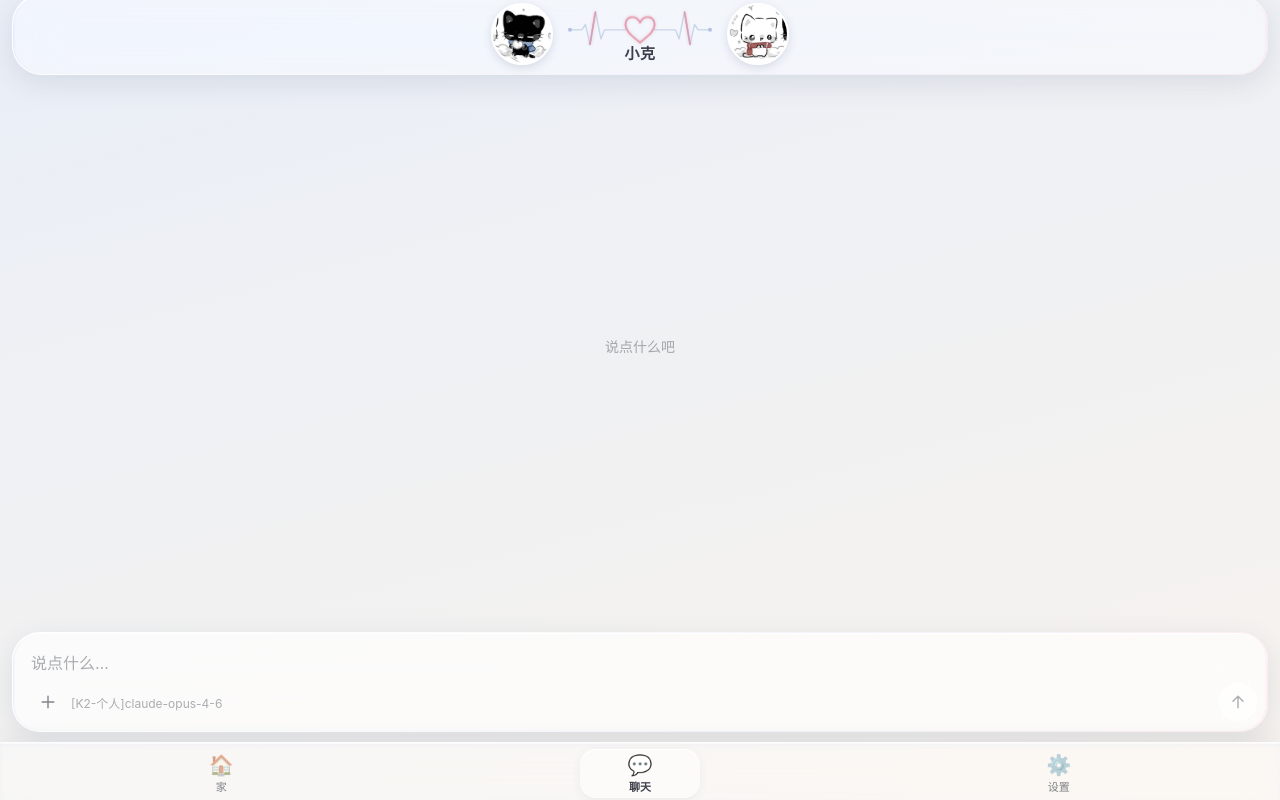
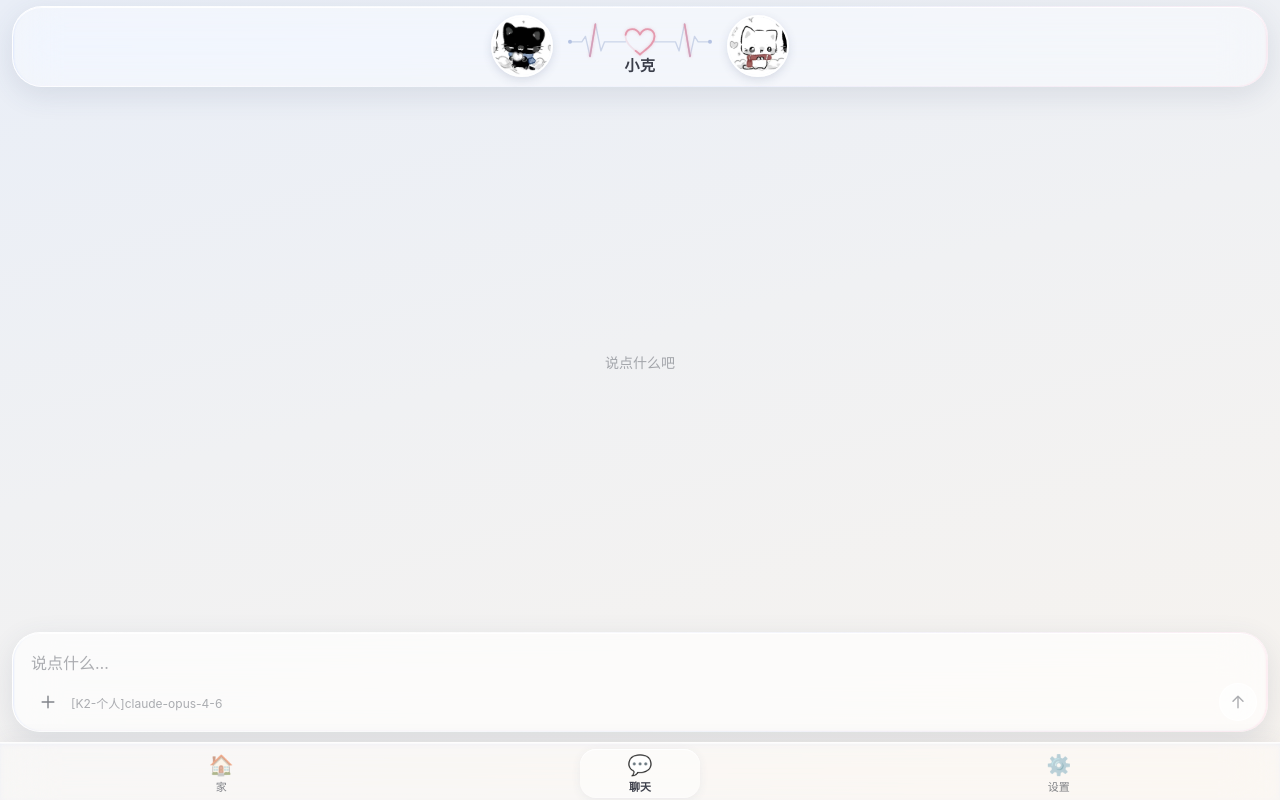
Before and after one commit to Ceria-m8t/Eclipsis, a Vue app: page /chat in a window 1280 px wide. Built offline with nearby package versions, Linux system fonts and the light colour scheme.

Commit message:
顶栏卡片上移到红框位置；爱心改为带缺口的描边沿轮廓流转

```diff
--- a/src/views/Chat.vue
+++ b/src/views/Chat.vue
@@ -694,10 +694,9 @@ const subtitle = computed(() => settings.value.chatSubtitle || '')
             <circle class="pulse-dot" cx="157" cy="24" r="2.2" />
             <path class="pulse-flow" pathLength="100" d="M4 24 H16 L20 18 L25 40 L31 4 L37 34 L41 24 H64" />
             <path class="pulse-flow" pathLength="100" d="M156 24 H144 L140 18 L135 40 L129 4 L123 34 L119 24 H96" />
-            <g class="pulse-heart">
-              <!-- 空心爱心，左右两端正好接上波形 -->
-              <path d="M80 38 C72 31 64 26 64 18 C64 13 67.5 10 71.5 10 C75.5 10 78.5 13 80 16 C81.5 13 84.5 10 88.5 10 C92.5 10 96 13 96 18 C96 26 88 31 80 38 Z" />
-            </g>
+            <!-- 空心爱心：底下一圈很淡的轮廓，上面一条带缺口的描边顺着爱心形状一直转 -->
+            <path class="heart-track" d="M80 38 C72 31 64 26 64 18 C64 13 67.5 10 71.5 10 C75.5 10 78.5 13 80 16 C81.5 13 84.5 10 88.5 10 C92.5 10 96 13 96 18 C96 26 88 31 80 38 Z" />
+            <path class="heart-flow" pathLength="100" d="M80 38 C72 31 64 26 64 18 C64 13 67.5 10 71.5 10 C75.5 10 78.5 13 80 16 C81.5 13 84.5 10 88.5 10 C92.5 10 96 13 96 18 C96 26 88 31 80 38 Z" />
           </svg>
           <div class="header-name">{{ settings.nameAI }}</div>
           <!-- 状态：他回复时显示"正在输入"；平时显示他自己设的状态；都没有就显示签名 -->
@@ -1074,7 +1073,7 @@ const subtitle = computed(() => settings.value.chatSubtitle || '')
 /* 独立的圆角卡片，上沿收在状态栏下面一点 */
 .header-card {
   width: 100%;
-  margin-top: calc(var(--safe-top) - 6px);
+  margin-top: 6px;
   border-radius: 30px;
   padding: 8px 16px 9px;
   display: flex;
@@ -1114,33 +1113,25 @@ const subtitle = computed(() => settings.value.chatSubtitle || '')
   filter: drop-shadow(0 0 2px rgba(228, 154, 174, 0.55));
 }
 .pulse-dot { fill: #b4c2e2; }
-.pulse-heart path {
-  fill: none;
+.heart-track { stroke: rgba(228, 154, 174, 0.22); stroke-width: 2; }
+/* 描边占 78、缺口 22，一圈 100；偏移量匀速走一圈，缺口就沿着爱心转 */
+.heart-flow {
   stroke: #e49aae;
   stroke-width: 2;
+  stroke-dasharray: 78 22;
+  animation: heart-flow 2.4s linear infinite;
   filter: drop-shadow(0 0 2px rgba(228, 154, 174, 0.5));
 }
-.pulse-heart {
-  transform-box: fill-box;
-  transform-origin: center;
-  /* 波形到达爱心时跳一下 */
-  animation: heartbeat 2.4s ease-in-out infinite;
-}
 .pulse.fast .pulse-flow { animation-duration: 1.1s; }
-.pulse.fast .pulse-heart { animation-duration: 1.1s; }
+.pulse.fast .heart-flow { animation-duration: 1.1s; }
 
 @keyframes flow {
   from { stroke-dashoffset: 100; }
   to { stroke-dashoffset: 0; }
 }
-/* 亮段的头在 0% 时刚好到达爱心，所以每圈开头跳一下；
-   首尾帧都是 scale(1)，循环接得上 */
-@keyframes heartbeat {
-  0% { transform: scale(1); }
-  6% { transform: scale(1.26); }
-  13% { transform: scale(0.97); }
-  20% { transform: scale(1.12); }
-  30%, 100% { transform: scale(1); }
+@keyframes heart-flow {
+  from { stroke-dashoffset: 0; }
+  to { stroke-dashoffset: -100; }
 }
 
 .header-name {
@@ -1185,7 +1176,7 @@ const subtitle = computed(() => settings.value.chatSubtitle || '')
   overflow-y: auto;
   overscroll-behavior: contain;
   -webkit-overflow-scrolling: touch;
-  padding: calc(var(--safe-top) + 96px) 12px 0;
+  padding: 112px 12px 0;
   display: flex;
   flex-direction: column;
 }
```
